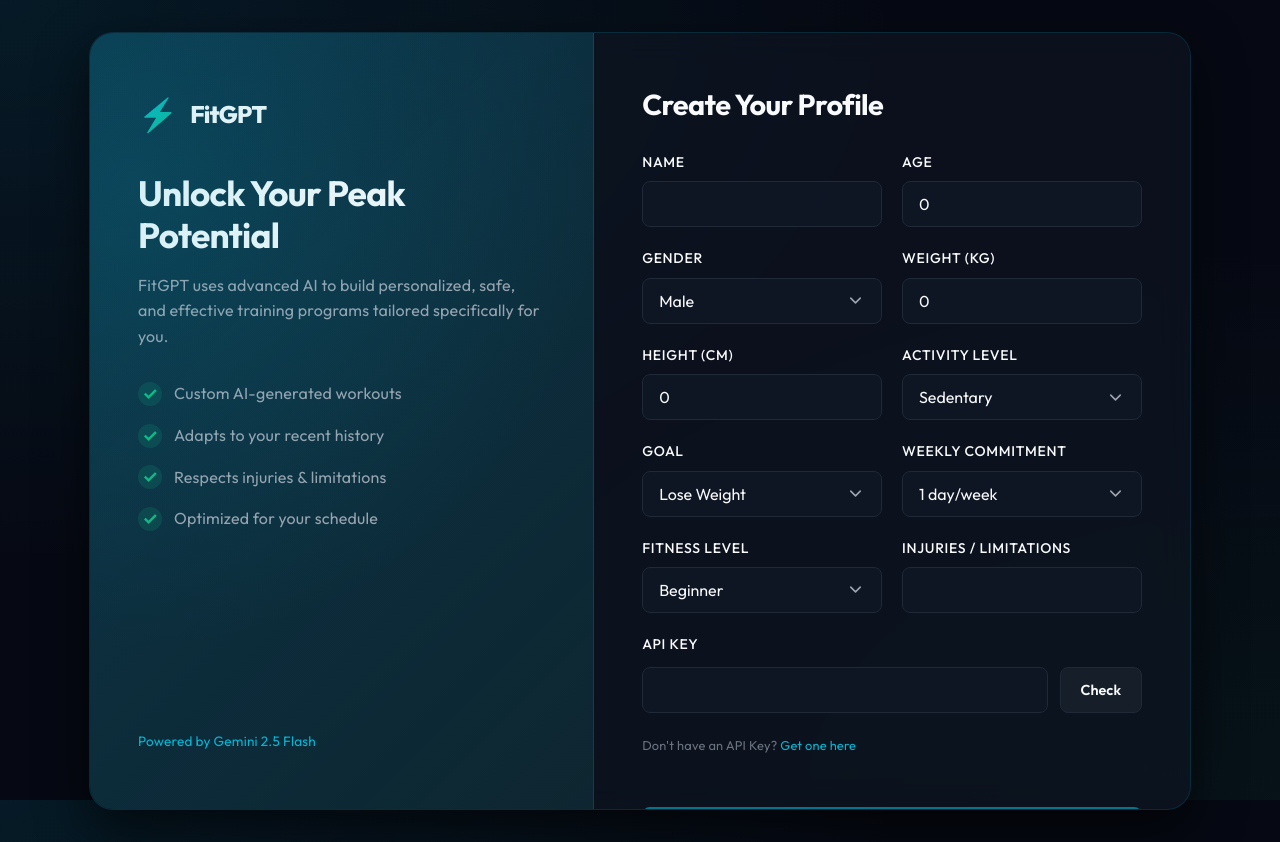
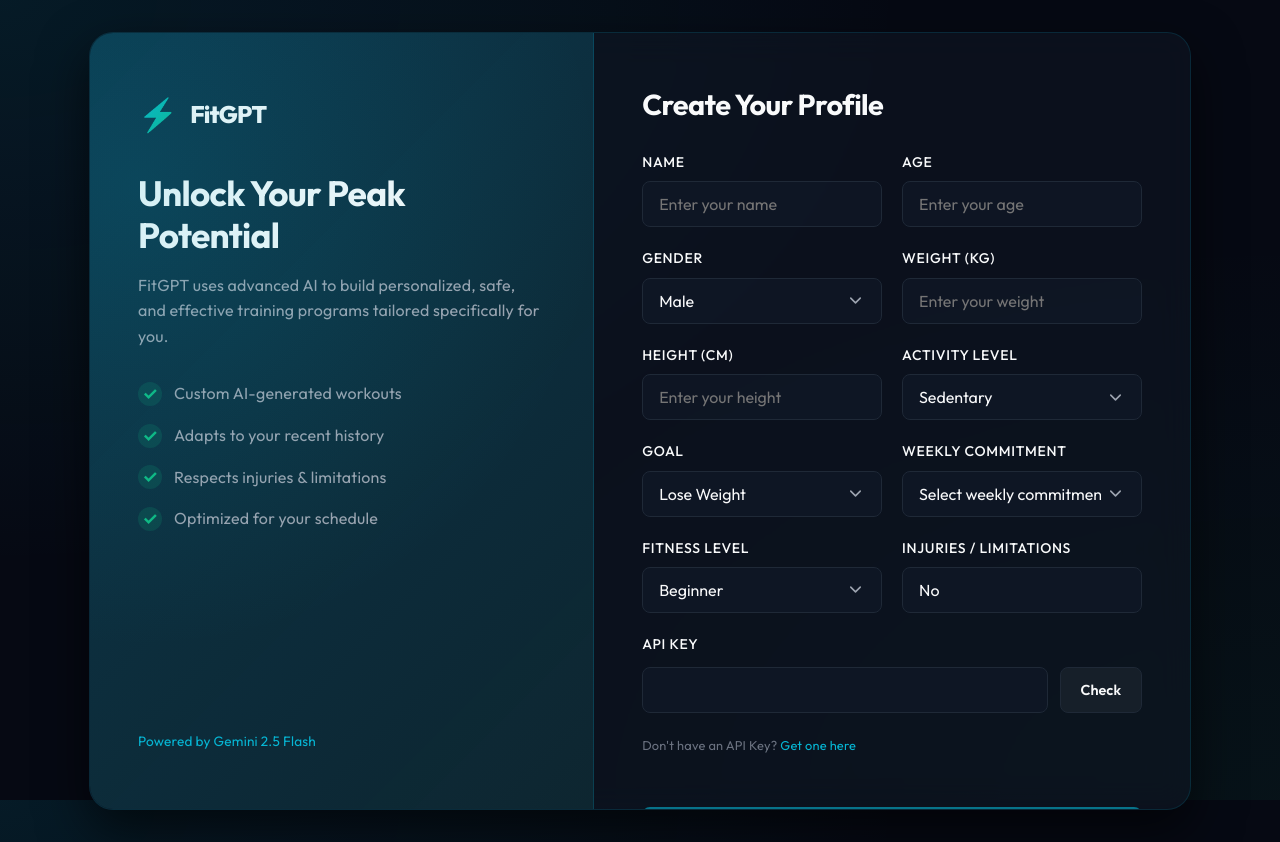
Before and after one commit to OmMoradiya21/FitGPT, a React (Vite) app: page / in a window 1280 px wide. Built offline with nearby package versions, Linux system fonts and the light colour scheme.

Commit message:
refactor: update workout generation form with expanded duration ranges and mandatory workout type selection

```diff
--- a/src/components/OnBoarding.jsx
+++ b/src/components/OnBoarding.jsx
@@ -4,17 +4,17 @@ import CheckAPIButton from "./CheckAPIButton.jsx";
 
 export const OnBoarding = ({ isNew, onSuccess, onCancel }) => {
   const [name, setName] = useState("");
-  const [age, setAge] = useState(0);
+  const [age, setAge] = useState("");
   const [gender, setGender] = useState("");
-  const [weight, setWeight] = useState(0);
-  const [height, setHeight] = useState(0);
+  const [weight, setWeight] = useState("");
+  const [height, setHeight] = useState("");
   const [activityLevel, setActivityLevel] = useState("");
   const [goal, setGoal] = useState("");
   const [weeklyCommitment, setWeeklyCommitment] = useState("");
   const [fitnessLevel, setFitnessLevel] = useState("");
-  const [injuries, setInjuries] = useState("");
+  const [injuries, setInjuries] = useState("No");
   const [APIKey, setAPIKey] = useState("");
-  const [ isAPIValid, setIsAPIValid ] = useState(false);
+  const [isAPIValid, setIsAPIValid] = useState(false);
 
   useEffect(() => {
     async function fetchProfile() {
@@ -44,10 +44,10 @@ export const OnBoarding = ({ isNew, onSuccess, onCancel }) => {
     event.preventDefault();
     db.profile.add({
       name,
-      age,
+      age: Number(age),
       gender,
-      weight,
-      height,
+      weight: Number(weight),
+      height: Number(height),
       activityLevel,
       goal,
       weeklyCommitment,
@@ -99,9 +99,12 @@ export const OnBoarding = ({ isNew, onSuccess, onCancel }) => {
                 type="text"
                 id="name"
                 name="name"
+                placeholder="Enter your name"
                 value={name}
                 onChange={(e) => setName(e.target.value)}
                 required
+                minLength={2}
+                maxLength={20}
               />
             </div>
 
@@ -111,9 +114,12 @@ export const OnBoarding = ({ isNew, onSuccess, onCancel }) => {
                 type="number"
                 id="age"
                 name="age"
+                placeholder="Enter your age"
                 value={age}
                 onChange={(e) => setAge(e.target.value)}
                 required
+                min={15}
+                max={100}
               />
             </div>
 
@@ -137,9 +143,13 @@ export const OnBoarding = ({ isNew, onSuccess, onCancel }) => {
                 type="number"
                 id="weight"
                 name="weight"
+                placeholder="Enter your weight"
                 value={weight}
                 onChange={(e) => setWeight(e.target.value)}
                 required
+                min={30}
+                max={300}
+                step="0.1"
               />
             </div>
 
@@ -149,9 +159,12 @@ export const OnBoarding = ({ isNew, onSuccess, onCancel }) => {
                 type="number"
                 id="height"
                 name="height"
+                placeholder="Enter your height"
                 value={height}
                 onChange={(e) => setHeight(e.target.value)}
                 required
+                min={100}
+                max={250}
               />
             </div>
 
@@ -196,13 +209,16 @@ export const OnBoarding = ({ isNew, onSuccess, onCancel }) => {
                 onChange={(e) => setWeeklyCommitment(e.target.value)}
                 required
               >
+                <option value="" disabled>
+                  Select weekly commitment
+                </option>
+                <option value="7">7 days/week</option>
+                <option value="6">6 days/week</option>
+                <option value="5">5 days/week</option>
+                <option value="4">4 days/week</option>
+                <option value="3">3 days/week</option>
+                <option value="2">2 days/week</option>
                 <option value="1">1 day/week</option>
-                <option value="2">2 days/week</option>
-                <option value="3">3 days/week</option>
-                <option value="4">4 days/week</option>
-                <option value="5">5 days/week</option>
-                <option value="6">6 days/week</option>
-                <option value="7">7 days/week</option>
               </select>
             </div>
 
--- a/src/services/aiService.js
+++ b/src/services/aiService.js
@@ -23,7 +23,7 @@ Your task is to generate a personalized workout plan using the user’s profile,
 
 Rules:
 
-1. Consider the user’s age, weight, height, gender, fitness level, goal, activity level, injuries, and weekly commitment.
+1. Consider the user’s age, weight, height(cm), gender, fitness level, goal, activity level, injuries, and weekly commitment.
 2. Analyze the last 10 workouts to avoid excessive repetition and to ensure proper recovery.
 3. If recent workouts were rated as difficult, reduce volume or intensity appropriately.
 4. If recent workouts were easy, gradually increase difficulty.
```
Also changed, not shown: src/components/Dashboard.jsx (+135 -41 lines).
